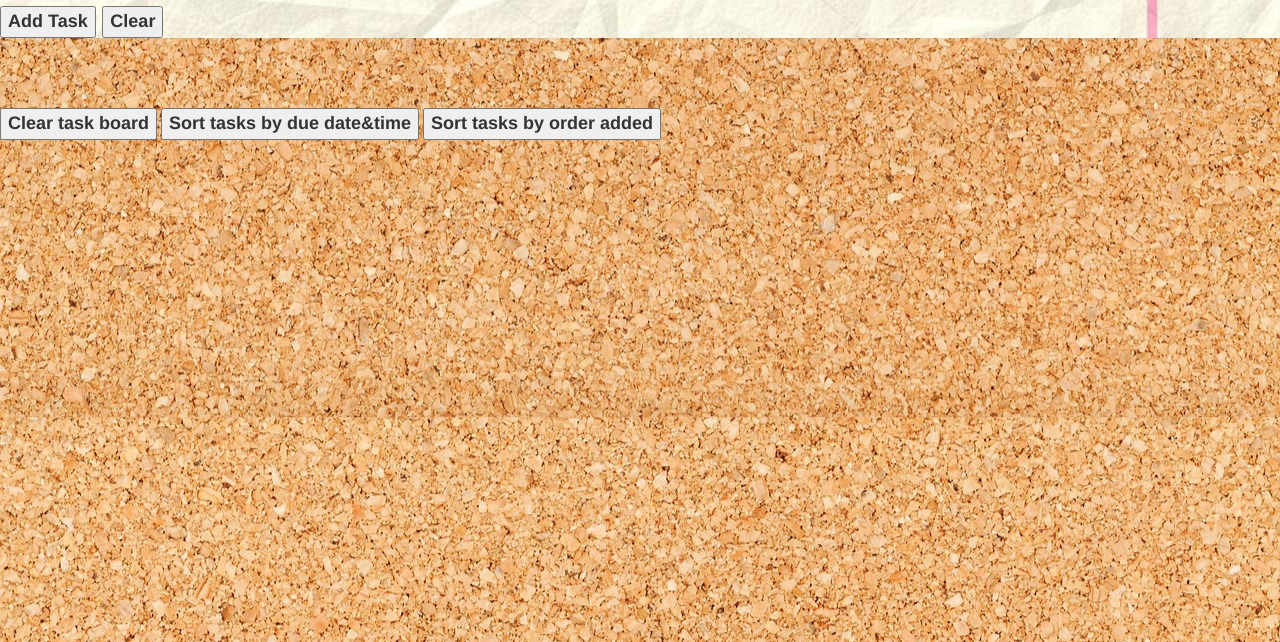
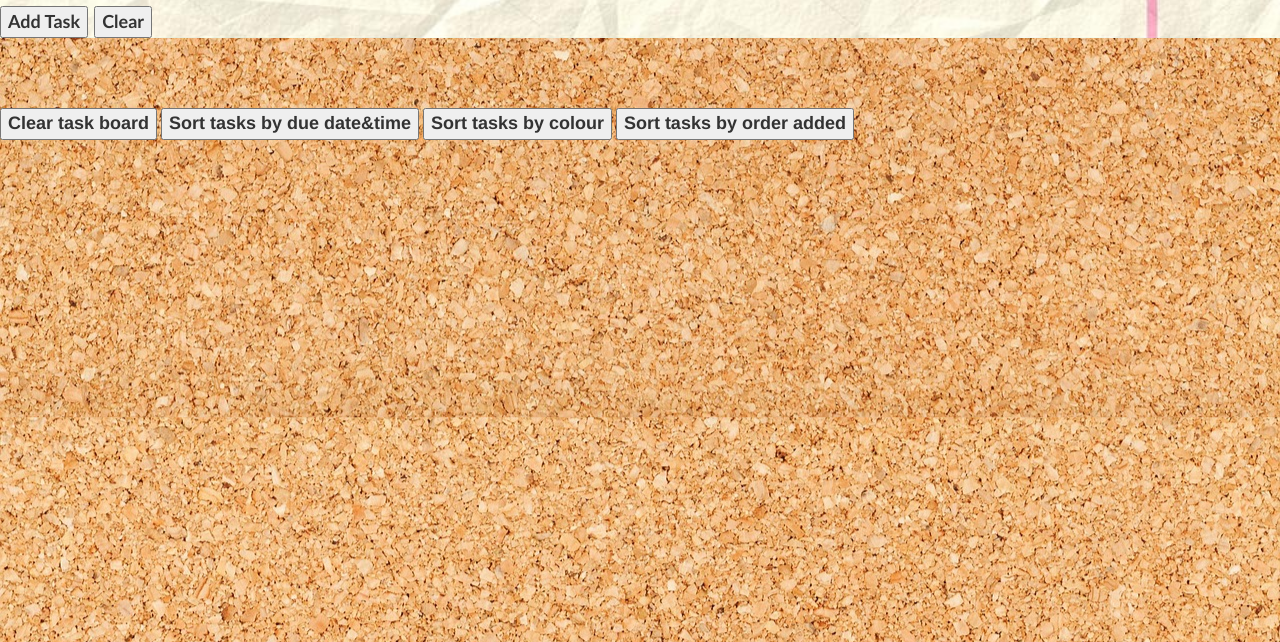
Before and after one commit to bwyoungy/Project-1---Task-Board, a plain HTML site: page index.html in a window 1280 px wide. Shown: the part 158-800 px from the top of the page. Drawn offline with nearby package versions, Linux system fonts and the light colour scheme.

Commit message:
add sort by colour function

```diff
--- a/index.html
+++ b/index.html
@@ -45,6 +45,7 @@
     <br>
     <button onclick="deleteAllTasks()">Clear task board</button>
     <button onclick="sortTasksByDueDateTime()">Sort tasks by due date&time</button>
+    <button onclick="sortTasksByColour()">Sort tasks by colour</button>
     <button onclick="sortTasksByOrderAdded()">Sort tasks by order added</button>
 </body>
 </html>
--- a/main.js
+++ b/main.js
@@ -154,6 +154,24 @@ function sortTasksByOrderAdded() {
     displayTasks();
 }
 
+// Sorts tasks in array by colour and displays up-to-date tasklist
+function sortTasksByColour() {
+
+    // Sort tasks using array sort function based on colour
+    tasks.sort(function(a, b){
+        let x = a.taskColour;
+        let y = b.taskColour;
+        if (x < y) {return -1;}
+        if (x > y) {return 1;}
+        return 0;
+      });
+
+    // Save task array in localStorage as JSON
+    localStorage.setItem("tasksArr", JSON.stringify(tasks));
+
+    displayTasks();
+}
+
 // Validates that all input fields were filled
 function validateInput() {
 
--- a/style.css
+++ b/style.css
@@ -1,3 +1,7 @@
+* {
+    font-family: 'Gill Sans', 'Gill Sans MT', Calibri, 'Trebuchet MS', sans-serif;
+}
+
 body {
     background-image: url("assets/images/corkboard.jpg");
     background-color: tan;
@@ -27,8 +31,10 @@ button {
 
 #taskBoard {
     display: grid;
-    grid-template-columns: 33% 33% 33%;
+    /* grid-template-columns: 33% 33% 33%; */
+    grid-template-columns: 25% 25% 25% 25%;
     gap: 10px;
+    padding: 0 3%;
 }
 
 .task {
```
